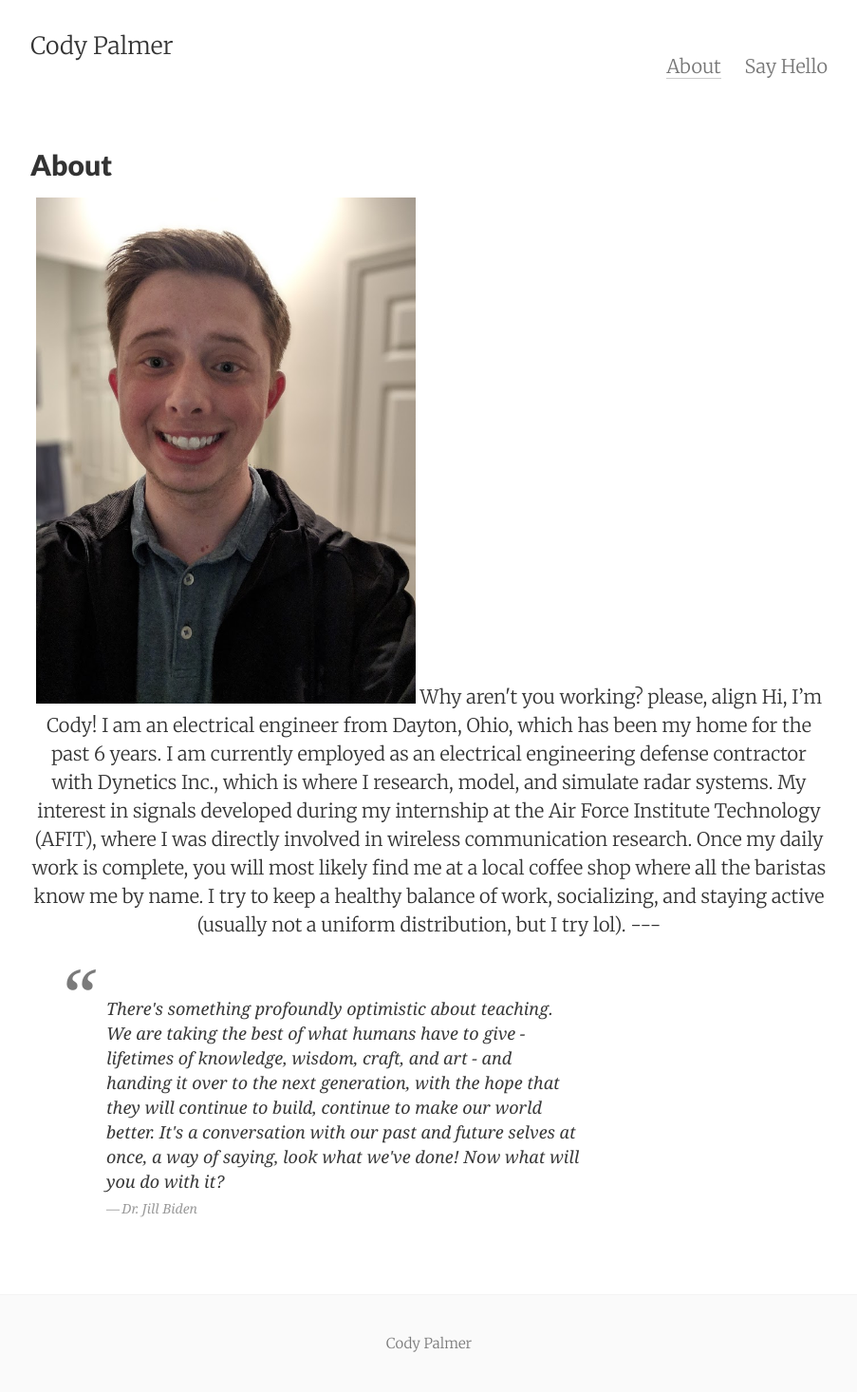
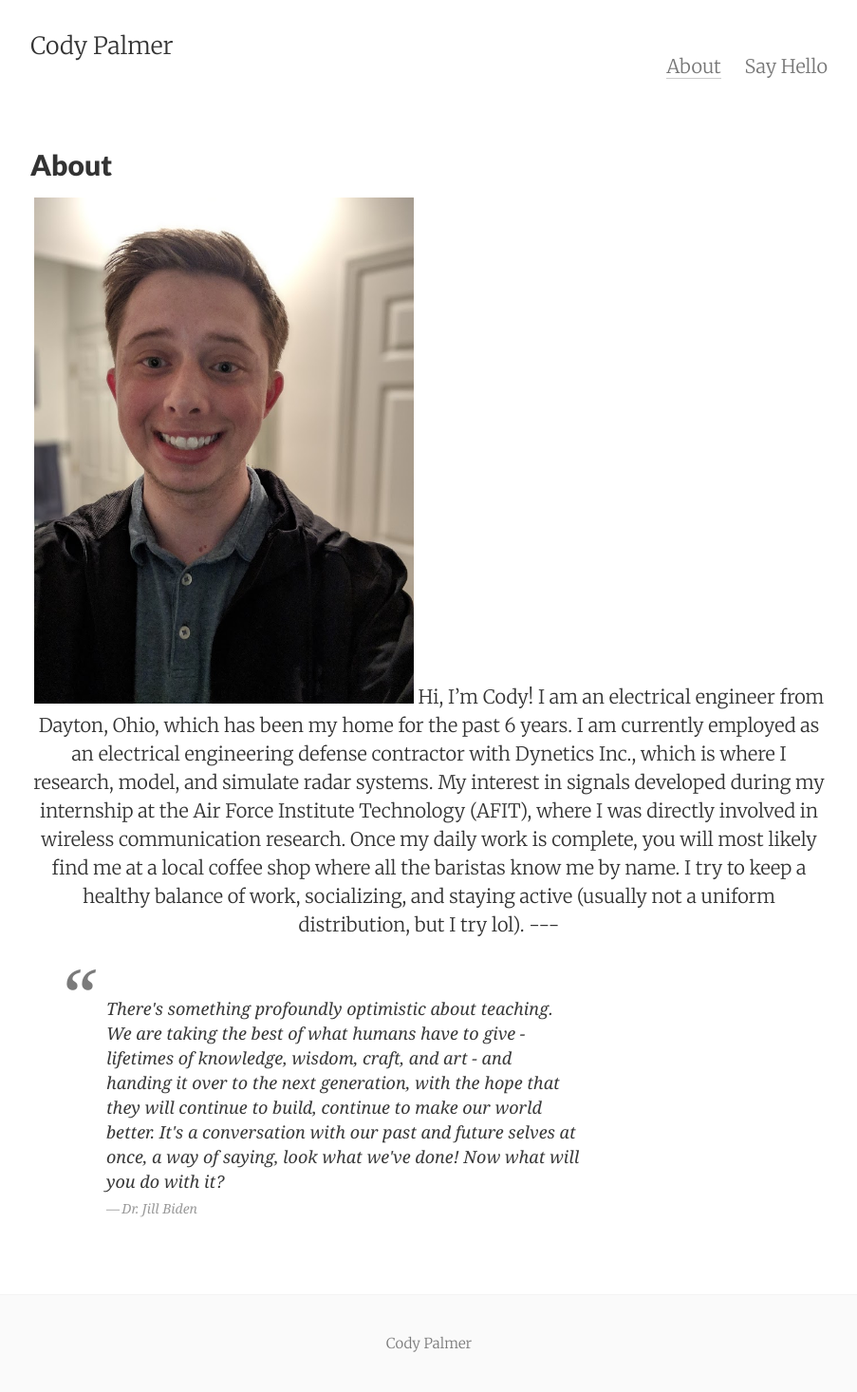
Before and after one commit to palmerco/web_server, a Jekyll site: the page built from about.md, in a window 1280 px wide. Shown: the whole page at 95% size, without its empty margins (188-1091 px from the left). Built offline with Jekyll 4.4.1, drawn with Linux system fonts in a browser that asks for light colours.

Commit message:
Update about.md

```diff
--- a/about.md
+++ b/about.md
@@ -6,11 +6,6 @@ tags: about
 ---
 
 <p style="text-align:center;"><img src="/images/websitePhoto.jpg" alt="profilePicture" width="400"/>
-
-
-
-	Why aren't you working? please, align
-
 Hi, I’m Cody! I am an electrical engineer from Dayton, Ohio, which has been my home for the past 6 years. I am currently employed as an electrical engineering defense contractor with Dynetics Inc., which is where I research, model, and simulate radar systems. My interest in signals developed during my internship at the Air Force Institute Technology (AFIT), where I was directly involved in wireless communication research.
 
 Once my daily work is complete, you will most likely find me at a local coffee shop where all the baristas know me by name. I try to keep a healthy balance of work, socializing, and staying active (usually not a uniform distribution, but I try lol).
```
